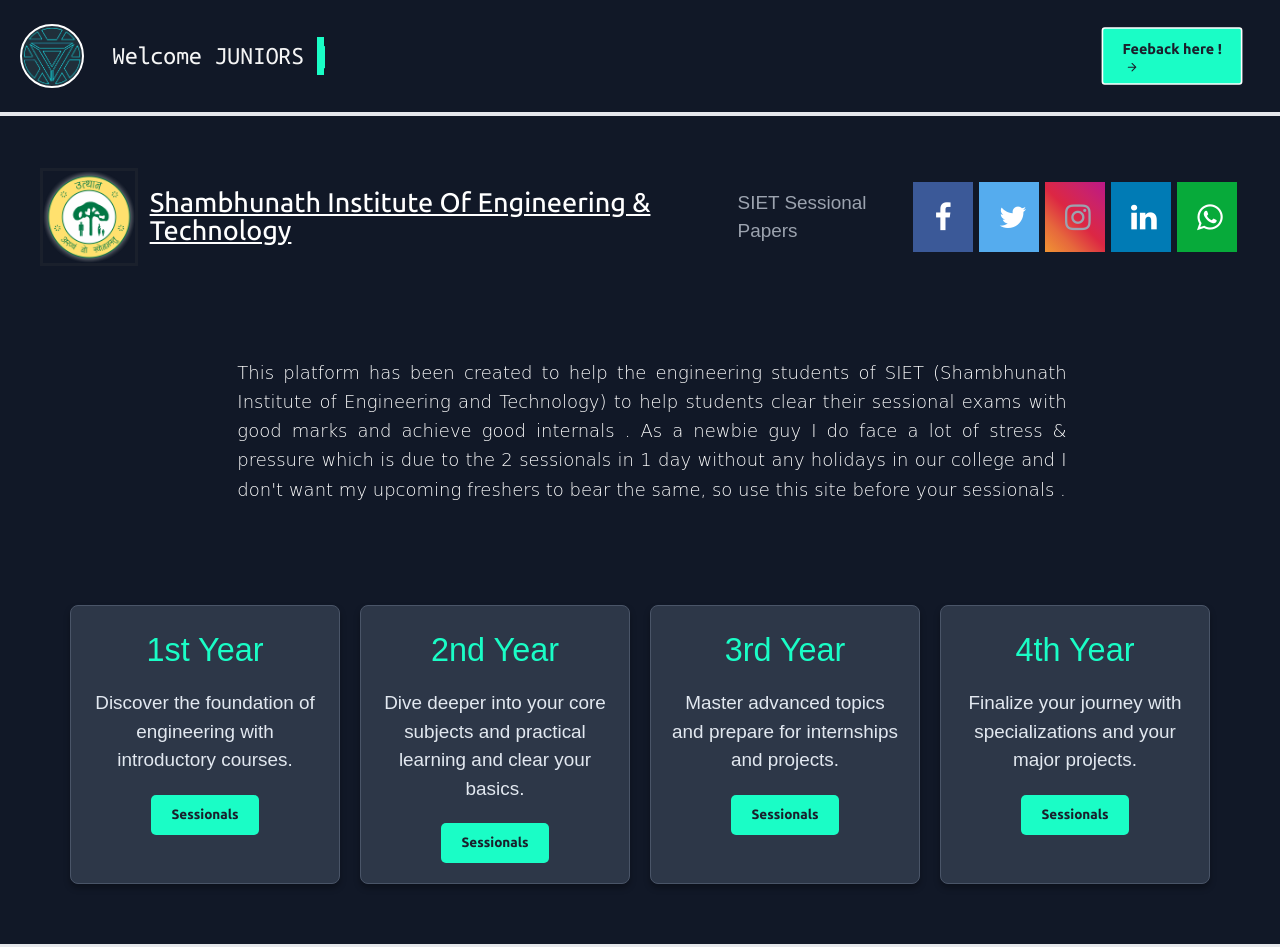
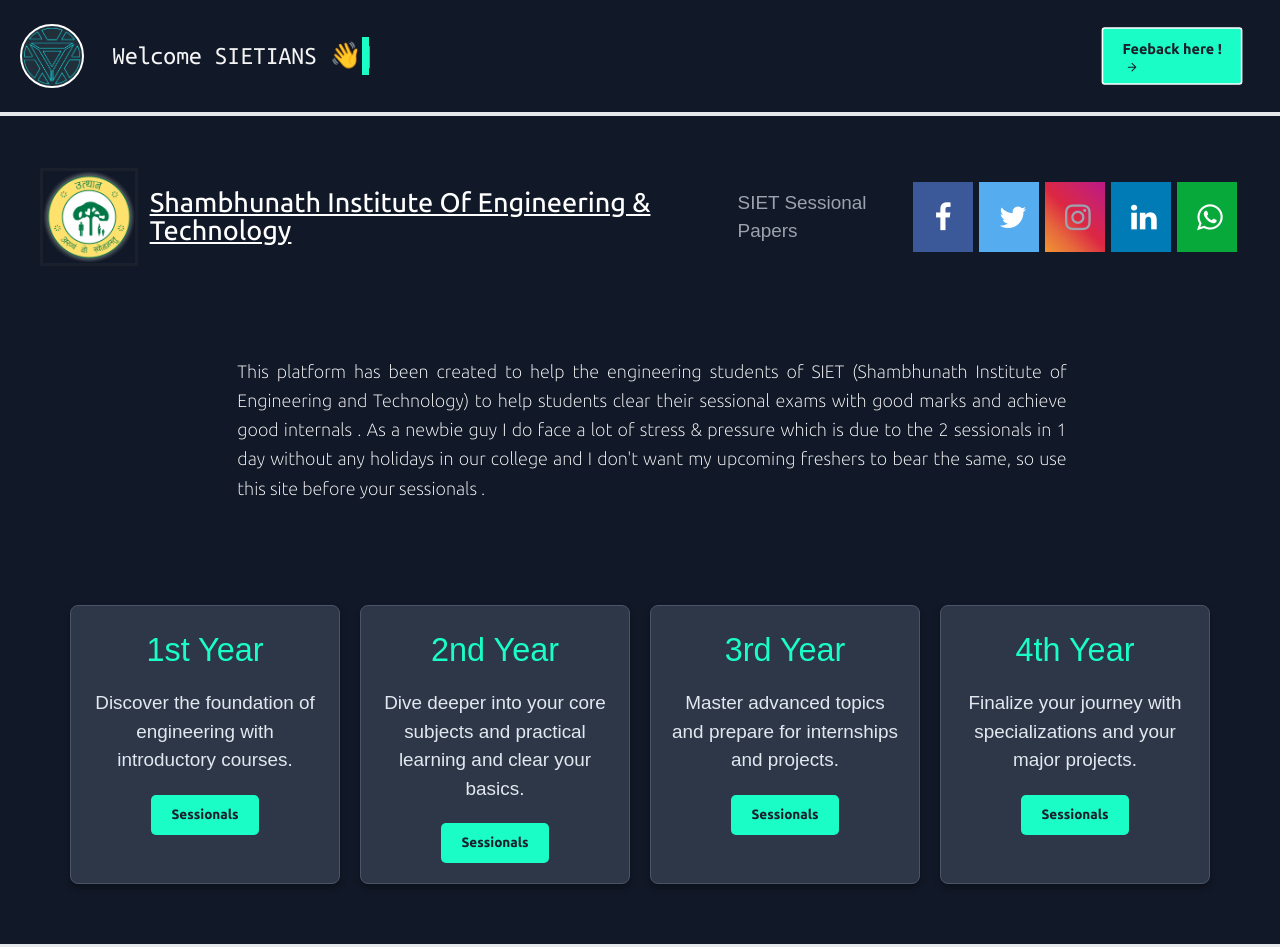
Before and after one commit to SudoKIngpin/Flask-App, a Flask app: page / in a window 1280 px wide. Shown: the top 947 px of the page. Run offline with Flask 2, Linux system fonts and the light colour scheme.

Commit message:
Sietians updated & font chnaged

```diff
--- a/static/script.js
+++ b/static/script.js
@@ -1,5 +1,5 @@
 const textElement = document.getElementById("text");
-const message = "Welcome  JUNIORS 👋 ! ";
+const message = "Welcome  SIETIANS 👋 ! ";
 let index = 0;
 let isDeleting = false;
 
--- a/templates/home.html
+++ b/templates/home.html
@@ -134,7 +134,7 @@
 
 
 
-    <p style="text-align:justify; font-family: cursive;font-weight: 200;font-size: large;color: white;"
+    <p style="text-align:justify; font-family: Ubuntu Sans;font-weight: 200;font-size: large;color: white;"
       class="lg:pl-6 lg:w-2/3 mx-auto leading-relaxed text-base"> This platform has been
       created to help the
       engineering students of SIET (Shambhunath Institute of Engineering and Technology) to help students clear their
```
